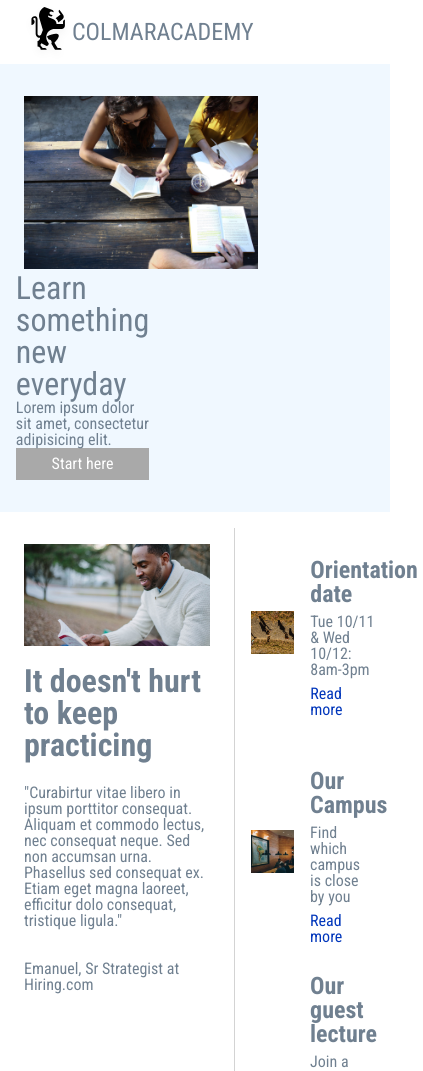
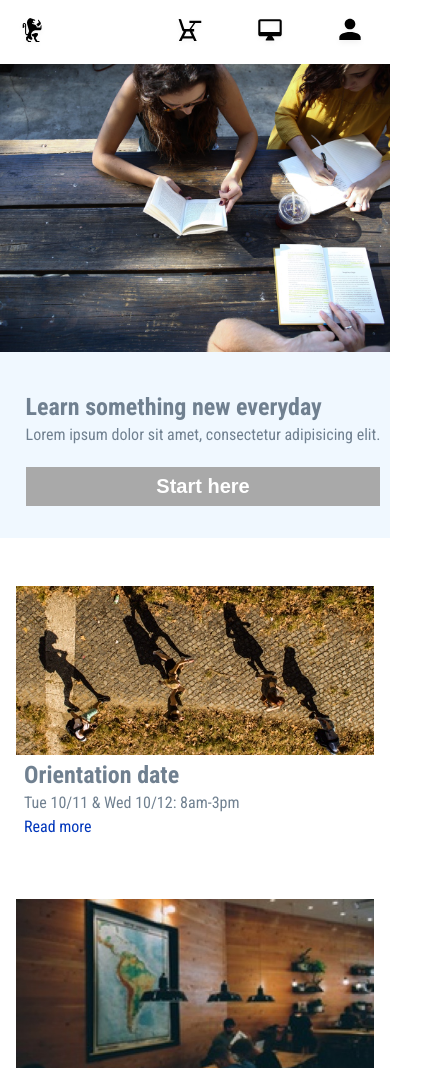
Before and after one commit to ghallstein/codecademy-colmar, a plain HTML site: page index.html in a window 390 px wide. Shown: the top 1071 px of the page, 423 px wide, since content can reach past the window. Drawn offline with Linux system fonts and the light colour scheme.

Commit message:
Media Queries

```diff
--- a/index.html
+++ b/index.html
@@ -11,17 +11,25 @@
   </head>
   <body>
     <!--header fixed to top-->
-    <header class="flex-container">
-      <img src="./resources/images/ic-logo.svg" alt="">
-      <div class="logo">
-        <span><a href="#"><strong>COLMAR</strong>ACADEMY</a></span>
-      </div>
-
-      <nav>
-        <span><a href="#">On campus</a></span>
-        <span><a href="#">Online</a></span>
-        <span><a href="#">For companies</a></span>
-        <span><a href="#">Sign in</a></span>
+    <header class="flex">
+      <nav class="container">
+        <div class="logo">
+          <a href="#"><img src="./resources/images/ic-logo.svg" alt=""></a>
+          <span><a href="#"><strong>COLMAR</strong>ACADEMY</a></span>
+        </div>
+        <div class="menu">
+          <ul>
+            <li><a href="#">On campus</a></li>
+            <li><a href="#">Online</a></li>
+            <li><a href="#">For companies</a></li>
+            <li><a href="#">Sign in</a></li>
+          </ul>
+          <ul class="mobile-nav">
+            <li><a href="#"><img src="./resources/images/ic-on-campus.svg" alt=""></a></li>
+            <li><a href="#"><img src="./resources/images/ic-online.svg" alt=""></a></li>
+            <li><a href="#"><img src="./resources/images/ic-login.svg" alt=""></a></li>
+          </ul>
+        </div>
       </nav>
     </header>
 
@@ -32,18 +40,16 @@
       </div>
       <!--card-->
       <div class="banner-card">
-        <div class="text-content">
-          <h1>Learn something new everyday</h1>
-          <p>Lorem ipsum dolor sit amet, consectetur adipisicing elit.</p>
-          <div class="button">
-            <span><a href="#">Start here</a></span>
-          </div>
+        <div class="description">
+          <span>Learn something new everyday</span>
+          <span>Lorem ipsum dolor sit amet, consectetur adipisicing elit.</span>
+          <button type="button" name="button"><a href="#">Start here</a></button>
         </div>
       </div>
     </div>
 
     <!--information section-->
-    <div id="" class="whole-section flex">
+    <div id="information" class="whole-section flex">
       <div class="left-section">
         <div class="bigpic-section flex">
           <div class="img-large">
@@ -60,6 +66,7 @@
         <div class="card-section flex">
           <div class="img-small">
             <img src="./resources/images/information-orientation.jpg" alt="">
+            <img class="mobile-img" src="./resources/images/information-orientation-mobile.jpg" alt="">
           </div>
           <div class="description">
             <span>Orientation date</span>
@@ -71,6 +78,7 @@
         <div class="card-section flex">
           <div class="img-small">
             <img src="./resources/images/information-campus.jpg" alt="">
+            <img class="mobile-img" src="./resources/images/information-campus-mobile.jpg" alt="">
           </div>
           <div class="description">
             <span>Our Campus</span>
@@ -82,6 +90,7 @@
         <div class="card-section flex">
           <div class="img-small">
             <img src="./resources/images/information-guest-lecture.jpg" alt="">
+            <img class="mobile-img" src="./resources/images/information-guest-lecture-mobile.jpg" alt="">
           </div>
           <div class="description">
             <span>Our guest lecture</span>
@@ -96,36 +105,42 @@
 
     <!--Courses-->
     <div id="courses" class="flex-container">
-      <h1 class="topic">Start learning</h1>
+      <div class="title-section">
+        <span>
+          Start learning
+         </span>
+      </div>
       <div class="courses flex">
         <div class="course-card">
           <div class="course-img">
             <img src="./resources/images/course-software.jpg" alt="">
           </div>
           <div class="description">
-            <span>Software engineering</span>
+            <span><a href="#">Software engineering</a></span>
             <span>COURSES</span>
             <span>Web Development, Mobile Development, iOT, APIs</span>
           </div>
         </div>
+
 
         <div class="course-card">
           <div class="course-img">
             <img src="./resources/images/course-computer-art.jpg" alt="">
           </div>
           <div class="description">
-            <span>Computer art</span>
+            <span><a href="#">Computer art </a></span>
             <span>COURSES</span>
             <span>Imaging &amp; Design, Web Design, Motion Graphics &amp; Visual Effects, Computer Animation</span>
           </div>
         </div>
+
 
         <div class="course-card">
           <div class="course-img">
             <img src="./resources/images/course-design.jpg" alt="">
           </div>
           <div class="description">
-            <span>Design</span>
+            <span><a href="#">Design</a></span>
             <span>COURSES</span>
             <span>User Experience Design, User Research, Visual Design</span>
           </div>
@@ -136,7 +151,7 @@
             <img src="./resources/images/course-data.jpg" alt="">
           </div>
           <div class="description">
-            <span>Data</span>
+            <span><a href="#">Data</a></span>
             <span>COURSES</span>
             <span>Data Science, Big Data, SQL, Data Visualization</span>
           </div>
@@ -147,7 +162,7 @@
             <img src="./resources/images/course-business.jpg" alt="">
           </div>
           <div class="description">
-            <span>Business</span>
+            <span><a href="#">Business</a></span>
             <span>COURSES</span>
             <span>Product Development, Business Development, Startup</span>
           </div>
@@ -158,7 +173,7 @@
             <img src="./resources/images/course-marketing.jpg" alt="">
           </div>
           <div class="description">
-            <span>Marketing</span>
+            <span><a href="#">Marketing</a></span>
             <span>COURSES</span>
             <span>Analytics, Content Marketing, Mobile Marketing</span>
           </div>
@@ -210,7 +225,7 @@
     <!--footer-->
     <footer>
       <span>&copy; 2016 Colmar Academy. All rights reserved.</span>
-        <span><a href="#">Terms</a> <a href="#">Privacy</a></span>
+      <span><a href="#">Terms</a> <a href="#">Privacy</a></span>
     </footer>
 
   </body>
--- a/resources/css/style.css
+++ b/resources/css/style.css
@@ -14,6 +14,7 @@ a {
   text-decoration: none;
   color: inherit;
 }
+
 h1 {
   font-size: 2rem;
 }
@@ -28,13 +29,20 @@ h1,h2,h3,h4,h5,span {
 }
 
 
-.button {
+button {
   width: 100%;
   background-color: darkgrey;
   text-align: center;
   padding-top: 8px;
   padding-bottom: 8px;
   color: white;
+  border: none;
+  margin-top: 1.5rem;
+}
+button a {
+  color: white;
+  font-weight: bold;
+  font-size: 1.25rem;
 }
 
 /*reuseable stlyes*/
@@ -54,35 +62,72 @@ h1,h2,h3,h4,h5,span {
 
 header {
   z-index: 1;
-  width: 100%;
   height: 64px;
   border-bottom: ;
   background-color: white;
   overflow: hidden; /*so the nav spans will hide instead of appearing below the header*/
+  flex-wrap: nowrap;
+}
+header a {
+  color: inherit;
+}
+.logo {
+
 }
 
-.logo {
-  font-size: 1.5rem;
-  flex-grow: 1;
+h1, h2,h3,h4 p {
+  display: block;
+}
+
+nav {
+  padding: 1rem 0;
+  display: flex;
+  align-items: center;
+  justify-content: space-between;
+  width: 100%;
+}
+nav div {
   display: flex;
   align-items: center;
 }
-
-header img {
-  height: 100%; /*so it fills up*/
-  width: 3rem;
-  padding-left: 24px;
+nav ul {
+  display: flex;
+  align-items: center;
+  justify-content: space-between;
+  list-style: none;
+  align-content: center;
 }
 
-header nav {
-  display: flex;
-  align-items: center;
-  padding-right: 1.5rem;
+nav img {
+  height: 2rem;
+  width: 2rem;
+  margin-right: 1rem;
+  margin-left: 1rem;
+}
+ul li {
+  display: inline;
+  padding: 0 .5rem;
+}
+li {
+  padding-left: 2rem;
 }
 
-header nav span {
-  display: inline-block;
-  padding-left: 1rem;
+.mobile-nav {
+  display: none;
+}
+@media only screen and (max-width: 525px){
+  nav ul {
+    display: none;
+  }
+  .mobile-nav {
+    display: flex;
+    text-align: center;
+  }
+}
+@media only screen and (max-width: 480px){
+  .logo span{
+    display: none;
+  }
 }
 
 
@@ -91,6 +136,7 @@ header nav span {
   background-color: AliceBlue;
   align-content: flex-start;
   padding: 32px 0;
+  justify-content: center;
 }
 .banner {
   max-width: 60%;/*change size depending on view. This needs to be 100% when on mobile*/
@@ -104,7 +150,7 @@ header nav span {
   align-content: center;
   justify-content: center;
   align-items: center;
-  max-width: 30%;
+  width: 30%;
   margin-left: 24px;
 }
 .banner-card.text-content {
@@ -114,8 +160,22 @@ header nav span {
   justify-content: center;
   align-items: space-between;
 }
-h1, h2,h3,h4 p {
-  display: block;
+@media only screen and (max-width: 525px){
+  .jumbotron {
+    padding: 0;
+
+  }
+  .banner {
+    min-width:100%;
+    margin:0;
+    height: auto;
+  }
+  .banner-card {
+    width: 100%;
+    margin-top: 2rem;
+    margin-left: 1rem;
+    margin-bottom: 2rem;
+  }
 }
 
 
@@ -133,7 +193,7 @@ video, img {
   width: 100%;
   text-align: center;
   padding: 32px 0 ;
-  font-size: 2rem;
+  font-size: 3rem;
 
 }
 .left-section {
@@ -162,10 +222,9 @@ video, img {
 }
 .card-section > .description {
   max-width: 65%;
+  margin-right: 16px;
 }
-.card-section:hover {
-  background-color: lightgrey;
-}
+
 .img-small {
   width: 35%;
   height: auto;
@@ -180,9 +239,7 @@ video, img {
   margin-top: 8px;
   display: block;
 }
-.description a {
-  color: #0136BB;
-}
+
 .description span:first-child {
   font-weight: bold;
   font-size: 1.5rem;
@@ -201,7 +258,67 @@ video, img {
 .bigpic-section > .description {
   height: 100%;
 }
+@media only screen and (max-width:768px){
+  .whole-section{
+    flex-direction: column;
+    align-items: center;
+  }
+  .left-section{
+    width: 100%;
+  }
+  .right-section{
+    width: 100%;
+  }
+  .card-section{
+    border: none;
+  }
+}
 
+/*information*/
+#information{
+
+}
+#information a{
+  color: #0136BB;
+}
+#information>.right-section>.card-section:last-child{
+  background-color: lightgrey;
+}
+.mobile-img{
+  display: none;
+}
+
+@media only screen and (max-width: 525px){
+  #information >.left-section {
+    display: none;
+  }
+  #information >.right-section {
+    min-width: 100%;
+  }
+  #information >.img-small {
+    min-width: 100%;
+    margin:0;
+    height: auto;
+  }
+ .img-small img:first-child{
+   display: none;
+ }
+  .img-small {
+    width: auto;
+    height: 100%;
+  }
+  .mobile-img{
+    display:flex;
+  }
+  .card-section > .description {
+    min-width: 100%;
+  }
+  .card-section {
+    padding-top: 2rem;
+    padding-bottom: 2rem;
+    flex-direction: column;
+  }
+}
 
 /*****************************************************************************/
 
@@ -236,7 +353,27 @@ video, img {
   flex-direction: column;
   margin-bottom: 24px;
 }
+@media only screen and (max-width: 525px){
+  #courses>.courses>.course-card>.course-img {
+    display: none;
+  }
+  #courses>.courses>.course-card{
+    min-width: 100%;
+    margin-left: 0;
+    margin-right: 0;
+    margin-top: 0;
+    margin-bottom: 8px;
+  }
+  #courses>.courses>.course-card>.description span:nth-child(1n+2){
+    display: none;
+  }
+  #courses>.courses>.course-card>.description{
+    margin: 16px 16px 24px 16px;
+  }
+  .course-card{
 
+  }
+}
 
 
 /*************** thesis ***************/
@@ -244,6 +381,26 @@ video, img {
   flex-direction: column;
   justify-content: flex-start;
   align-items: flex-start;
+}
+#thesis>.right-section>.card-section:first-child{
+  background-color: lightgrey;
+}
+@media only screen and (max-width: 525px){
+  #thesis >.right-section {
+    display: none;
+  }
+  #thesis >.left-section {
+    min-width: 100%;
+    margin: 0;
+  }
+  #thesis>.left-section > .bigpic-section {
+    min-width: 100%;
+    margin:0;
+    height: auto;
+  }
+  #thesis>.left-section>.bigpic-section>.description {
+    display: none;
+  }
 }
 
 
@@ -257,3 +414,11 @@ footer {
   padding: 16px 0;
 
 }
+@media only screen and (max-width: 525px){
+  footer span:last-child{
+    display: none;
+  }
+  footer {
+    border: none;
+  }
+}
```
